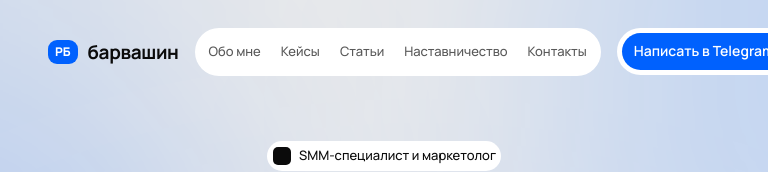
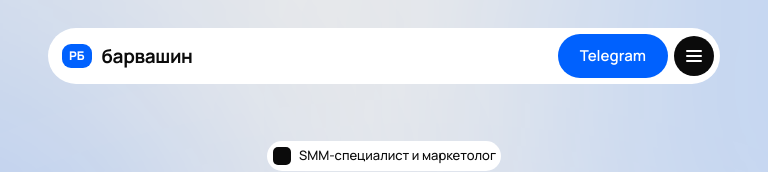
Before and after one commit to barvashin/barvashin.github.io, a plain HTML site: page index.html in a window 768 px wide. Shown: the top 172 px of the page. Drawn offline with Linux system fonts and the light colour scheme.

Commit message:
Шапка на планшете с бургером; защита от горизонтальной прокрутки
Co-Authored-By: Claude Opus 5.5 <noreply@anthropic.com>

```diff
--- a/assets/css/base.css
+++ b/assets/css/base.css
@@ -259,3 +259,14 @@ html.static [data-reveal], html.no-js [data-reveal] { opacity: 1; transform: non
   .site-header__inner { padding-left: 10px; }
   .m-actions .btn { padding: 10px 12px; }
 }
+
+/* ---------- страховка от горизонтальной прокрутки ---------- */
+main { overflow-x: clip; }
+
+/* ---------- шапка на планшете: бургер вместо длинного меню ---------- */
+@media (max-width: 960px) and (min-width: 761px) {
+  .site-header .nav, .site-header .tg-pill { display: none; }
+  .m-actions { display: flex; }
+  .burger { display: flex; }
+  .site-header__inner { background: #fff; border-radius: 999px; padding: 6px 6px 6px 14px; }
+}
```
